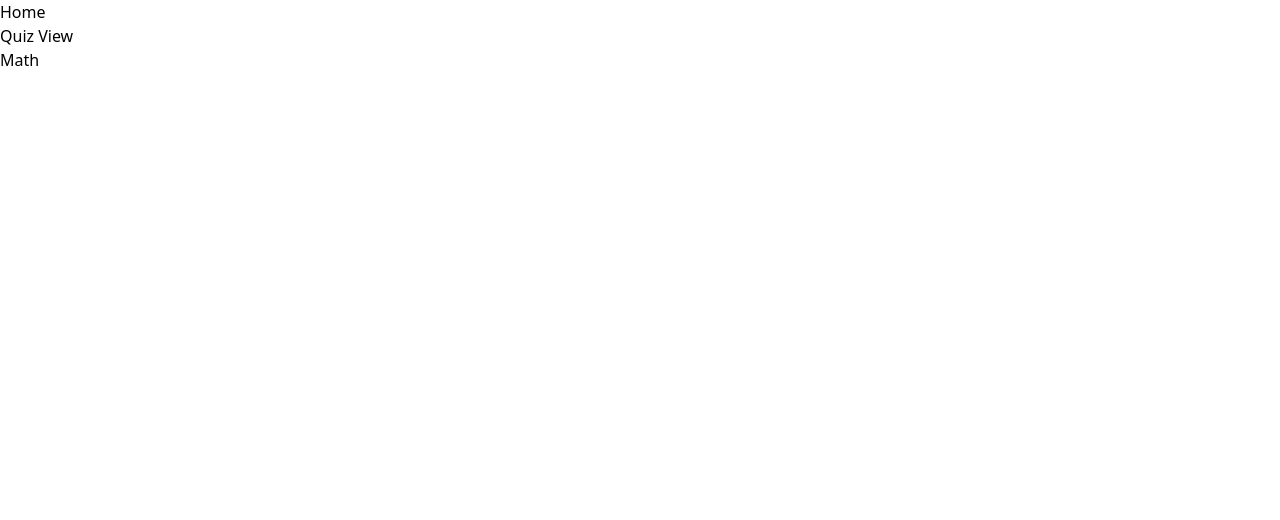
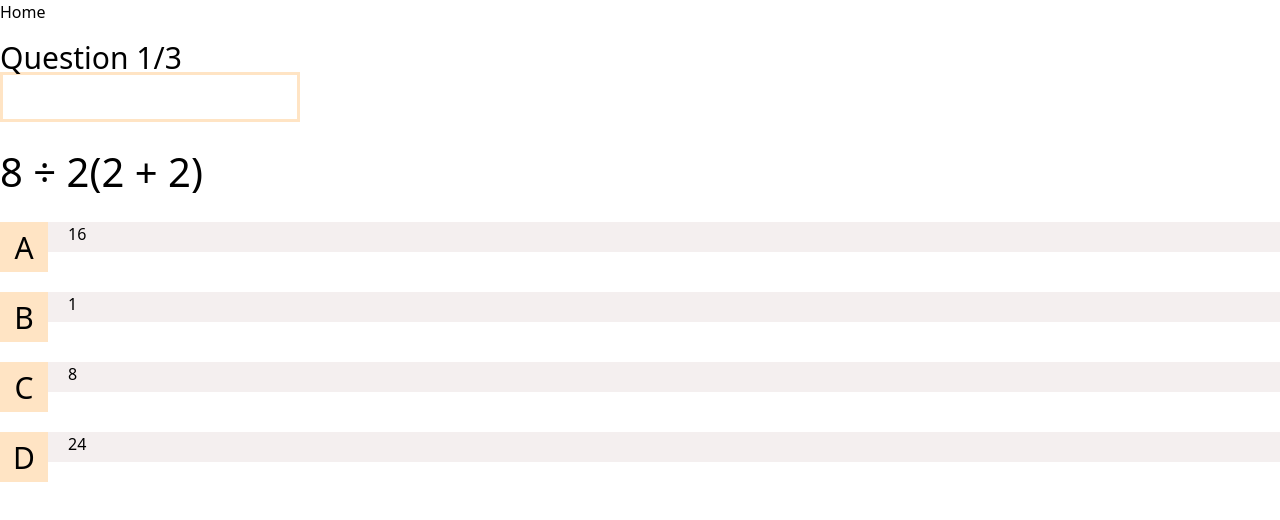
Before and after one commit to Shadypio/QuizApp, a Vue app: page /quiz/1 in a window 1280 px wide. Shown: the top 520 px of the page. Built offline with nearby package versions, Linux system fonts and the light colour scheme.

Commit message:
Added questions and options

```diff
--- a/src/components/Card.vue
+++ b/src/components/Card.vue
@@ -1,6 +1,6 @@
 <template>
     <div class="w-[310px] rounded overflow-hidden mr-5 mb-8 shadow-[1px_1px_10px_rgba(0,0,0,0.1)] px-2.5 py-0">
-        <img class="w-full h-[190px] m-0" :src="quiz.img" alt="" />
+        <img class="w-full h-[190px] m-0 mt-2" :src="quiz.img" alt="" />
         <div class="px-2.5 py-0">
             <h2 class="font-bold">{{ quiz.name }}</h2>
             <p>{{ quiz.questions.length }} questions</p>
@@ -13,4 +13,8 @@ import { defineProps } from "vue";
 const props = defineProps({
     quiz: Object,
 });
+
+const navigateToQuiz = () => {
+    router.push(`/quiz/${quiz.id}`)
+}
 </script>
--- /dev/null
+++ b/src/components/Question.vue
@@ -0,0 +1,55 @@
+<template>
+    <div class="question-container">
+        <h1 class="question">{{ question.text }}</h1>
+        <div v-for="option in question.options" :key="option.id" class="answers-container">
+            <div class="option">
+                <p class="option-label">{{ option.label }}</p>
+                <div class="option-value">
+                    <p>{{ option.text }}</p>
+                </div>
+            </div>
+
+        </div>
+    </div>
+</template>
+
+<script setup>
+const {question} = defineProps([
+    'question'
+]);
+</script>
+
+<style scoped>
+.question-container {
+    margin-top: 20px;
+
+}
+
+.question {
+    font-size: 40px;
+    margin-bottom: 20px;
+}
+
+.option {
+    display: flex;
+    margin-bottom: 20px;
+    cursor: pointer;
+}
+
+.option-label {
+    background-color: bisque;
+    width: 50px;
+    height: 50px;
+    font-size: 30px;
+    display: flex;
+    justify-content: center;
+    align-items: center;
+}
+
+.option-value {
+    background-color: rgb(244, 239, 239);
+    width: 100%;
+    height: 30px;
+    padding: 0 20px;
+}
+</style>
--- /dev/null
+++ b/src/components/QuizHeader.vue
@@ -0,0 +1,30 @@
+<template>
+    <header class="mt-5">
+        <h4 class="text-lg">Question 1/3</h4>
+        <div class="bar">
+            <div class="completion"></div>
+        </div>
+    </header>
+</template>
+
+<style scoped>
+header {
+    margin-top: 20px;
+}
+
+header h4 {
+    font-size: 30px;
+}
+
+.bar {
+    width: 300px;
+    height: 50px;
+    border: 3px solid bisque;
+}
+
+.completion {
+    height: 100%;
+    width: 0%;
+    background-color: bisque;
+}
+</style>
--- a/src/views/QuizView.vue
+++ b/src/views/QuizView.vue
@@ -1,15 +1,31 @@
 <template>
-    <h1> Quiz View </h1>
-    <h2>{{ quiz.name }}</h2>
-
-
+    <div>
+        <QuizHeader/>
+        <div>
+            <Question :question="quiz.questions[currentQuestionIndex]"/>
+        </div>
+    </div>
 </template>
 
 <script setup>
 import { useRoute } from "vue-router";
+import {ref} from "vue";
 import q from "../data/quizzes.json";
+import Question from "../components/Question.vue";
+import QuizHeader from "../components/QuizHeader.vue";
+
 
 const route = useRoute();
-const quizId = route.params.id;
-const quiz = q.find((quiz) => quiz.id === parseInt(quizId));
+const quizId = parseInt(route.params.id);
+const quiz = q.find((quiz) => quiz.id === quizId);
+
+const currentQuestionIndex = ref(0);
+
 </script>
+
+<style scoped>
+
+
+
+
+</style>
```
